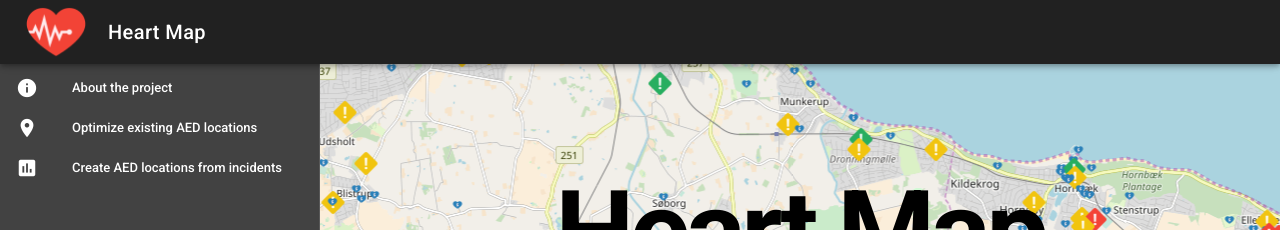
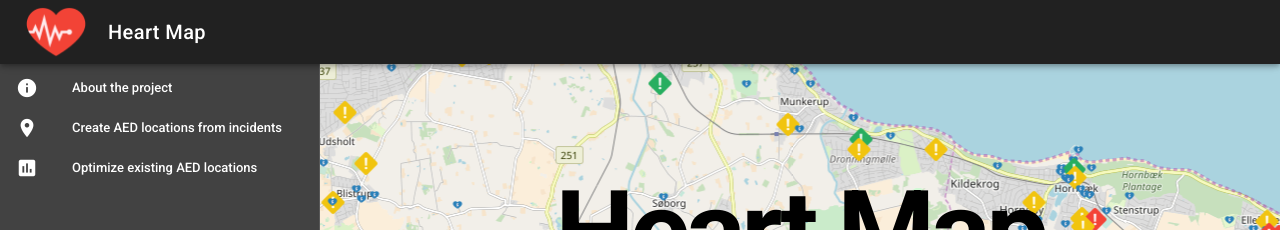
Before and after one commit to ibrahimsharif/heat-map, a Vue app: page / in a window 1280 px wide. Shown: the top 230 px of the page. Built offline with nearby package versions, Linux system fonts and the light colour scheme.

Commit message:
Fixed menu items. Builded for prod

```diff
--- a/src/App.vue
+++ b/src/App.vue
@@ -26,7 +26,7 @@
               <v-icon>place</v-icon>
             </v-list-tile-action>
             <v-list-tile-content>
-              <v-list-tile-title>Optimize existing AED locations</v-list-tile-title>
+              <v-list-tile-title>Create AED locations from incidents</v-list-tile-title>
             </v-list-tile-content>
           </v-list-tile>
           <v-list-tile @click="$router.push({name:'optimize'})">
@@ -34,7 +34,7 @@
               <v-icon>assessment</v-icon>
             </v-list-tile-action>
             <v-list-tile-content>
-              <v-list-tile-title>Create AED locations from incidents</v-list-tile-title>
+              <v-list-tile-title>Optimize existing AED locations</v-list-tile-title>
             </v-list-tile-content>
           </v-list-tile>
         </v-list>
```
Also changed, not shown: 14 other files (tests, documents, lock files or other folders).
